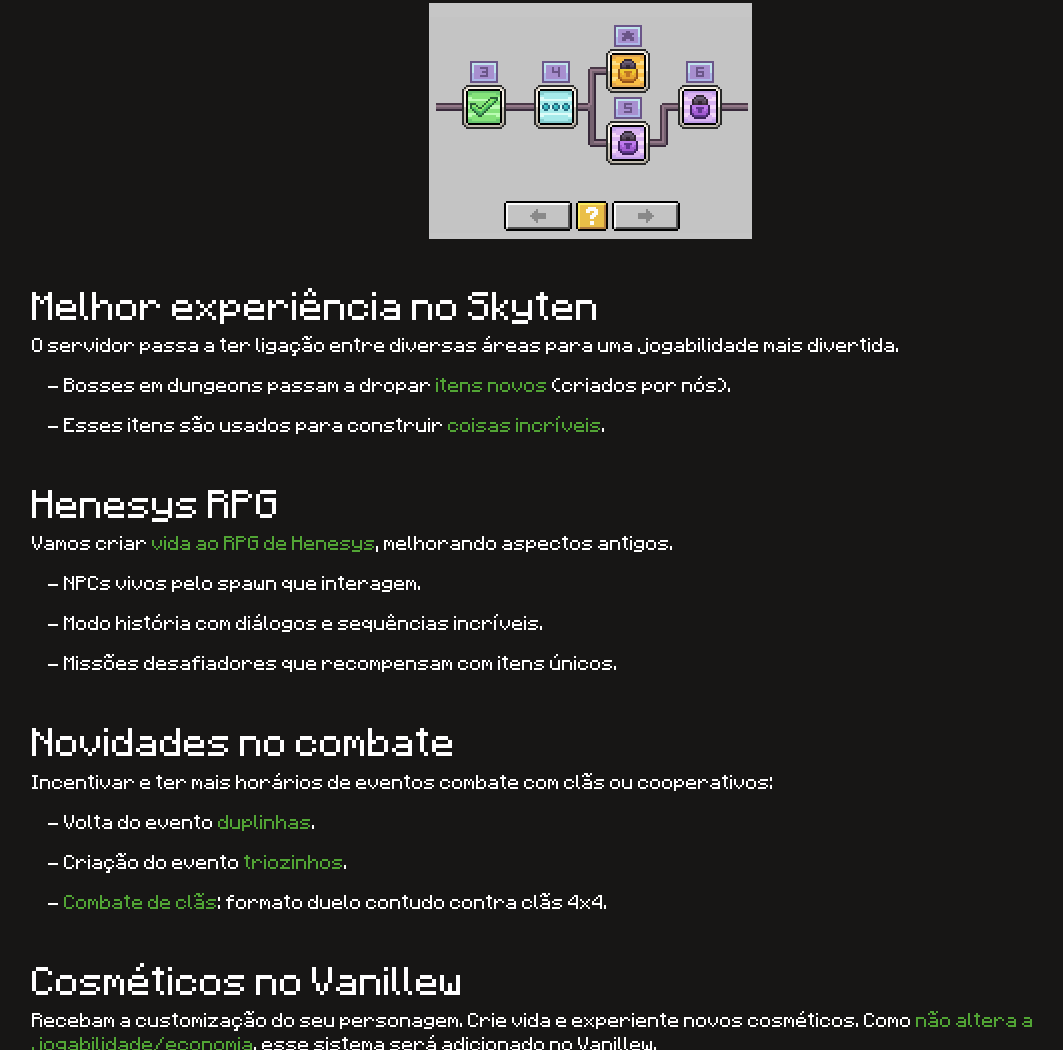
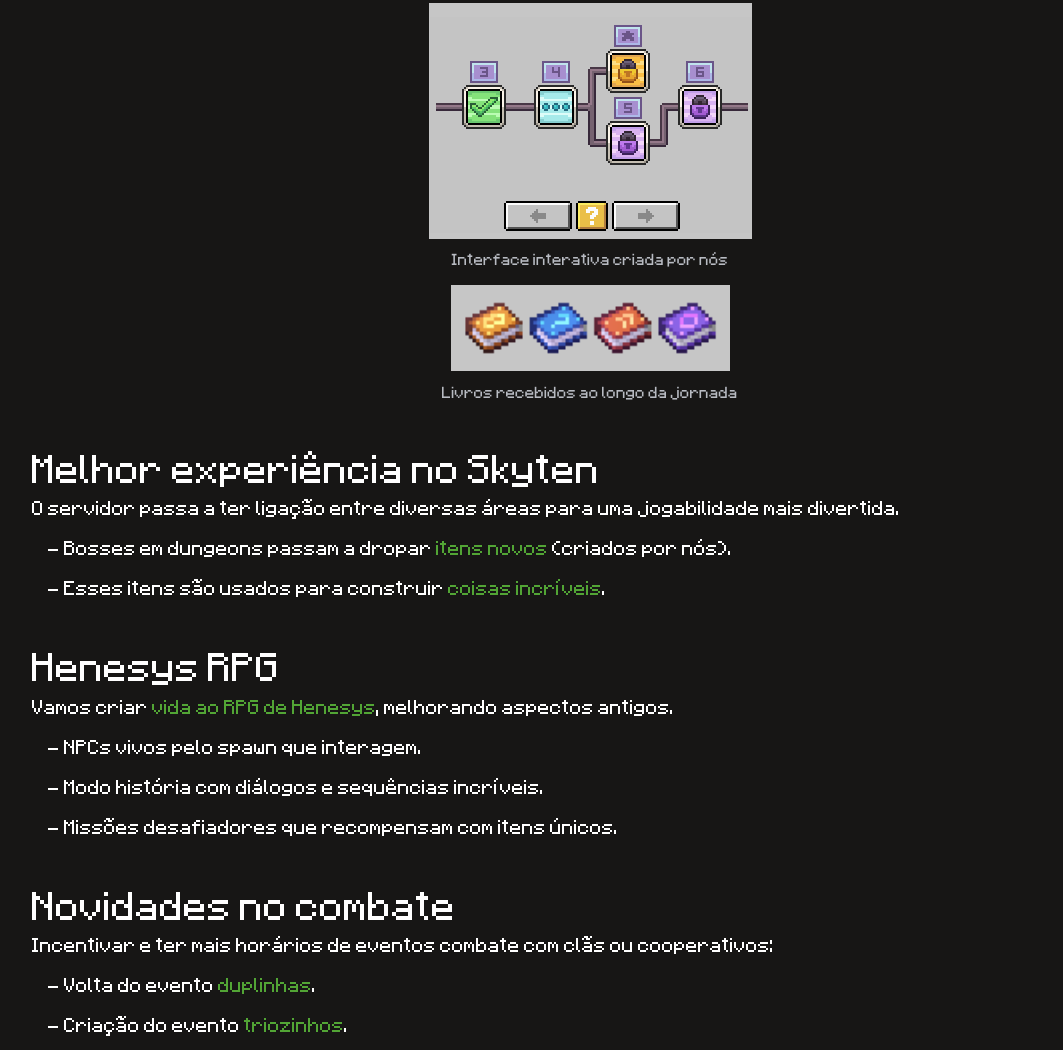
Before and after one commit to austv-minecraft/PatchNotes, a plain HTML site: page index.html in a window 1280 px wide. Shown: the part 5042-6092 px from the top of the page, without its empty margins (50-1113 px from the left). Drawn offline with nearby package versions, Linux system fonts and the light colour scheme.

Commit message:
Livros personalizados

```diff
--- a/index.html
+++ b/index.html
@@ -113,6 +113,9 @@
             </p>
             <div class="text-center">
                 <img src="assets/images/tutorial_henesys.png" class="img-fluid"><br>
+                <p class="description-label">Interface interativa criada por nós</p>
+                <img src="assets/images/livros tutorial.png" class="img-fluid" style="width: 25%;"><br>
+                <p class="description-label">Livros recebidos ao longo da jornada</p>
             </div>
         </div>
 
```
Also changed, not shown: assets/images/livros tutorial.png (added).
